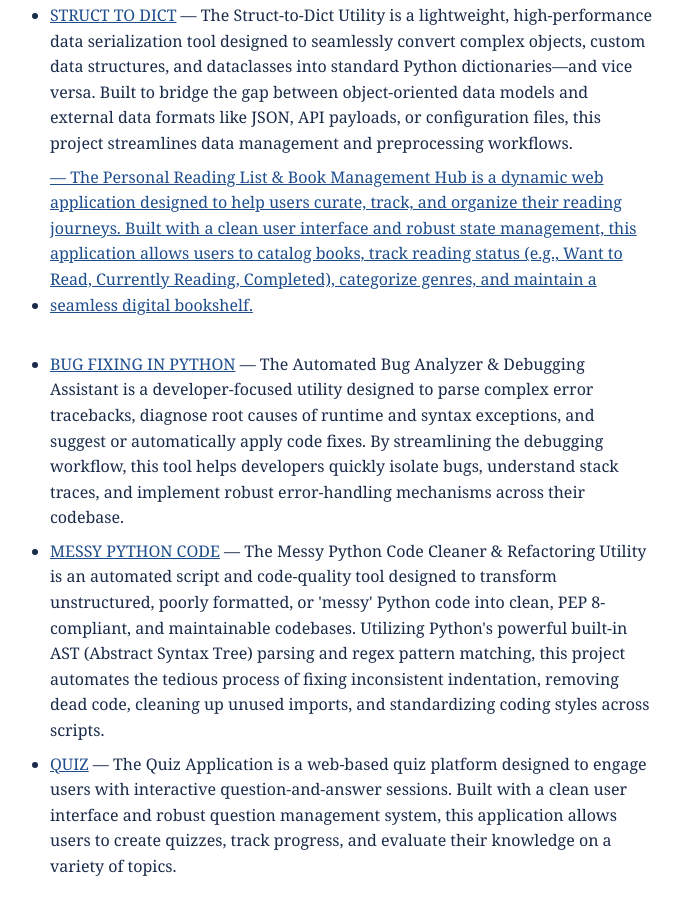
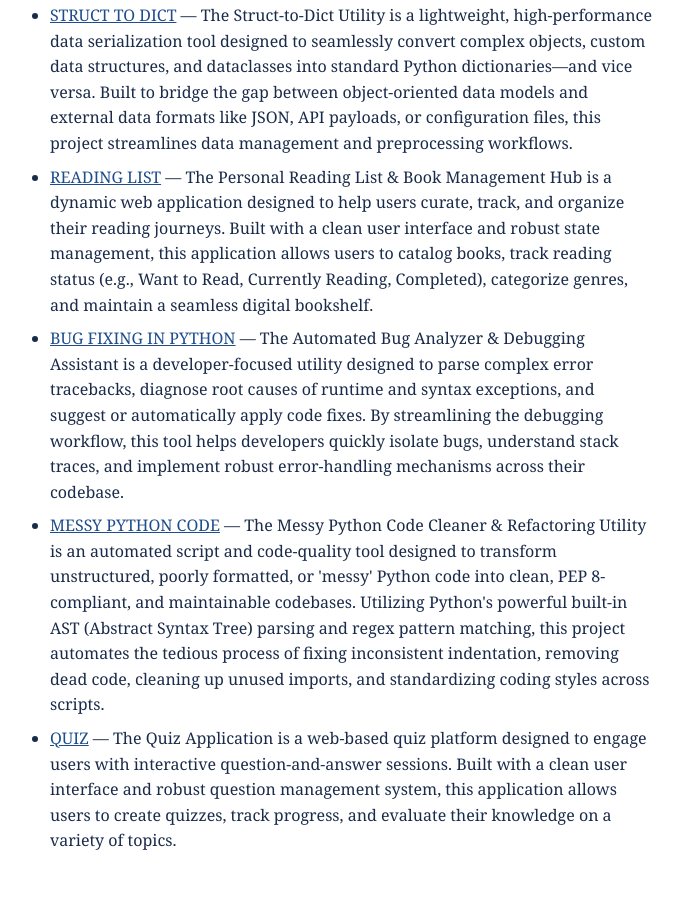
Before and after one commit to sevda-don/Portfolio-don, a plain HTML site: page index.html in a window 1280 px wide. Shown: the part 1146-2061 px from the top of the page, without its empty margins (298-978 px from the left). Drawn offline with Linux system fonts and the light colour scheme.

Commit message:
Update index.html

```diff
--- a/index.html
+++ b/index.html
@@ -49,7 +49,7 @@
           — The Struct-to-Dict Utility is a lightweight, high-performance data serialization tool designed to seamlessly convert complex objects, custom data structures, and dataclasses into standard Python dictionaries—and vice versa. Built to bridge the gap between object-oriented data models and external data formats like JSON, API payloads, or configuration files, this project streamlines data management and preprocessing workflows.
         </li>
         <li>
-          <a href="https://github.com/sevda-don/reading_list_25BCON2561>READING LIST"READING LIST</a>
+          <a href="https://github.com/sevda-don/reading_list_25BCON2561>READING LIST">READING LIST</a>
           — The Personal Reading List & Book Management Hub is a dynamic web application designed to help users curate, track, and organize their reading journeys. Built with a clean user interface and robust state management, this application allows users to catalog books, track reading status (e.g., Want to Read, Currently Reading, Completed), categorize genres, and maintain a seamless digital bookshelf.
         </li>
         <li>
```
